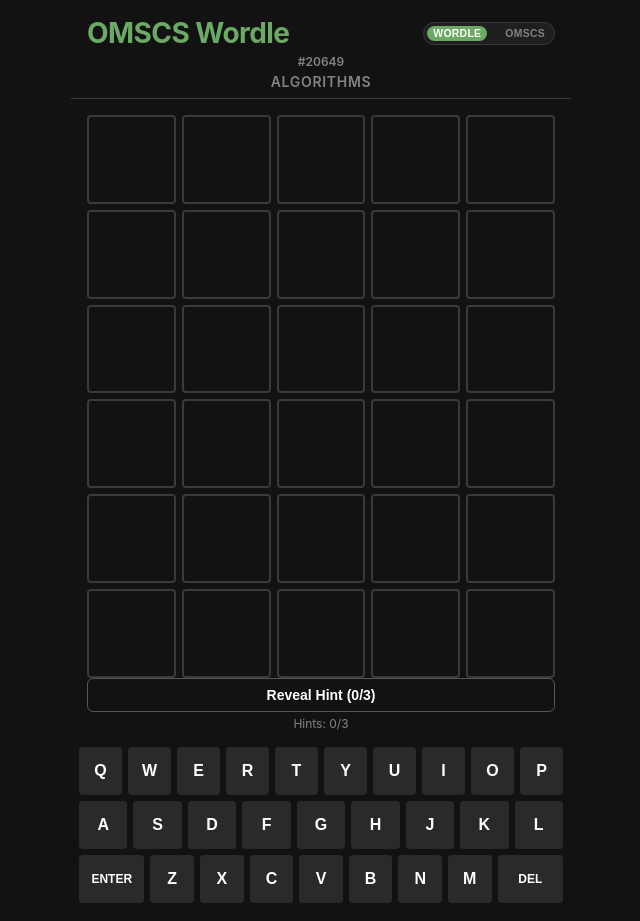
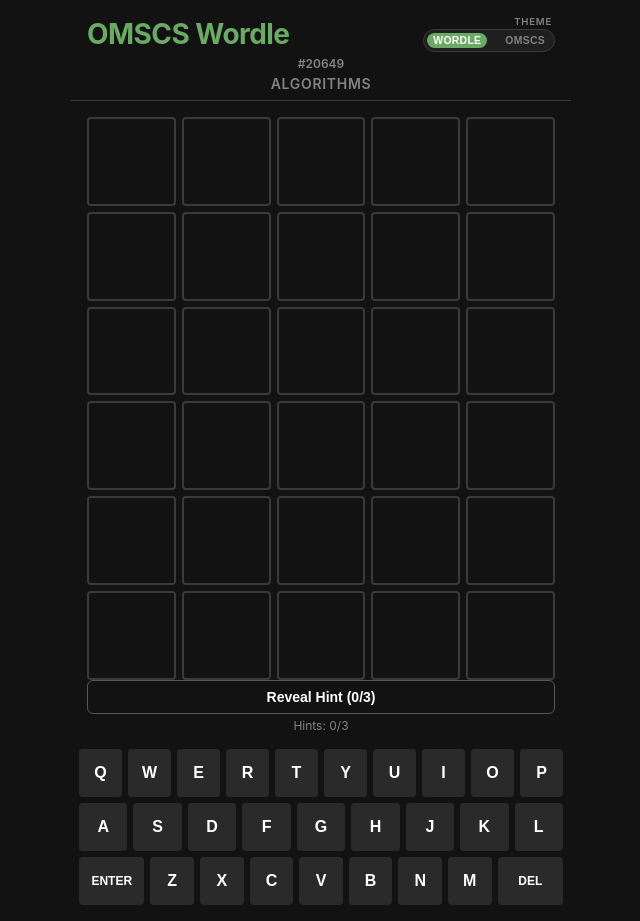
Before and after one commit to nkapila6/omscs-wordle, a React (Vite) app: page / in a window 1280 px wide. Shown: the whole page, without its empty margins (319-959 px from the left). Built offline with nearby package versions, Linux system fonts and the light colour scheme.

Commit message:
feat: add theme label above toggle

```diff
--- a/src/components/Header.tsx
+++ b/src/components/Header.tsx
@@ -34,6 +34,8 @@ export function Header({ category, dayIndex }: HeaderProps) {
     <header className="header">
       <div className="header-top">
         <h1>OMSCS Wordle</h1>
+        <div className="theme-toggle-wrap">
+          <span className="theme-toggle-wrap__label">Theme</span>
           <button
             className={`theme-toggle ${theme === "omscs" ? "theme-toggle--active" : ""}`}
             onClick={toggleTheme}
@@ -44,6 +46,7 @@ export function Header({ category, dayIndex }: HeaderProps) {
             <span className="theme-toggle__label">OMSCS</span>
           </button>
         </div>
+      </div>
       <div className="day-number">#{dayIndex}</div>
       <div className="category">{category}</div>
     </header>
--- a/src/styles/app.css
+++ b/src/styles/app.css
@@ -111,6 +111,23 @@ body {
 }
 
 /* Theme toggle */
+.theme-toggle-wrap {
+  display: flex;
+  flex-direction: column;
+  align-items: flex-end;
+  gap: 2px;
+  flex-shrink: 0;
+}
+
+.theme-toggle-wrap__label {
+  font-size: 0.6rem;
+  font-weight: 600;
+  text-transform: uppercase;
+  letter-spacing: 0.08em;
+  color: var(--text-secondary);
+  padding-right: 3px;
+}
+
 .theme-toggle {
   display: flex;
   align-items: center;
```
Lines whose indentation alone changed are shown as unchanged.
